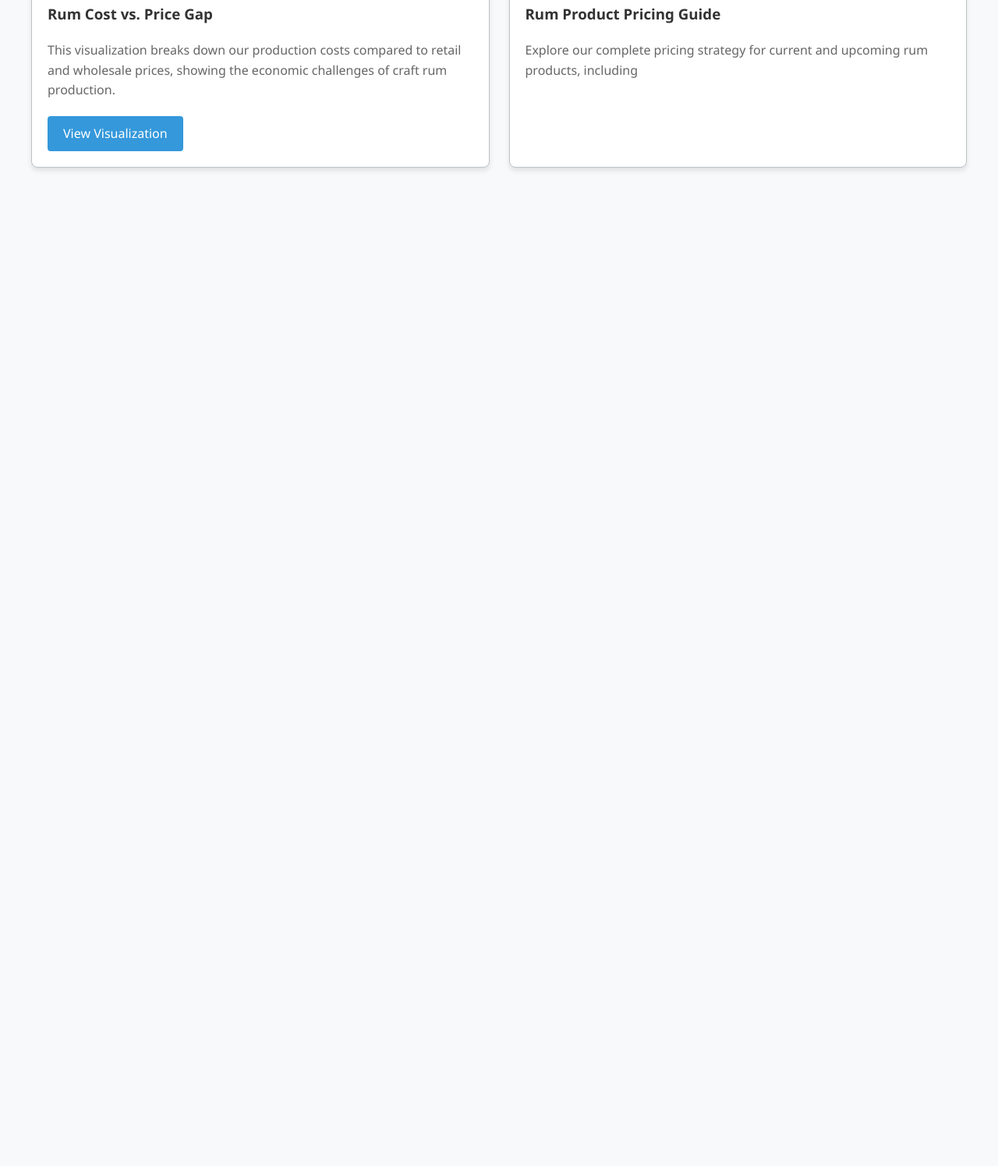
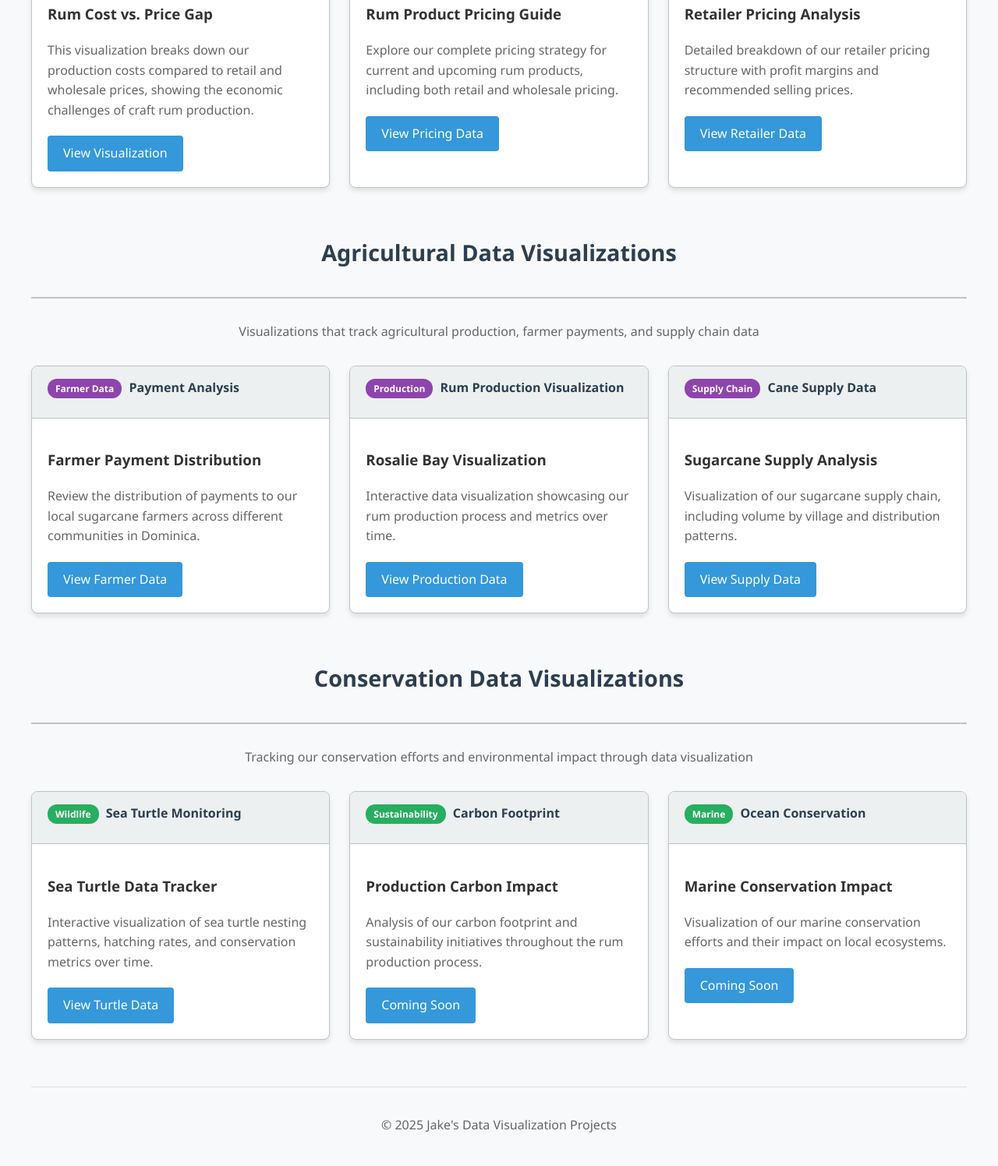
Before and after one commit to Jlevenson/Rum, a plain HTML site: page index.html in a window 1280 px wide. Shown: the part 535-2031 px from the top of the page at 78% size. Before the commit the page ends 830 px from the top, so only its background shows below. Drawn offline with Linux system fonts and the light colour scheme.

Commit message:
Update index.html

```diff
--- a/index.html
+++ b/index.html
@@ -199,4 +199,117 @@
                 </div>
                 <div class="card-content">
                     <h3>Rum Product Pricing Guide</h3>
-                    <p>Explore our complete pricing strategy for current and upcoming rum products, including
+                    <p>Explore our complete pricing strategy for current and upcoming rum products, including both retail and wholesale pricing.</p>
+                    <a href="rosalie-bay-rum-pricing.html" class="btn">View Pricing Data</a>
+                </div>
+            </div>
+
+            <div class="project-card">
+                <div class="card-header">
+                    <span class="category-badge category-business">Marketing</span>
+                    Retail Strategy
+                </div>
+                <div class="card-content">
+                    <h3>Retailer Pricing Analysis</h3>
+                    <p>Detailed breakdown of our retailer pricing structure with profit margins and recommended selling prices.</p>
+                    <a href="retailer-pricing-html.html" class="btn">View Retailer Data</a>
+                </div>
+            </div>
+        </div>
+    </section>
+
+    <section class="section">
+        <div class="section-heading">
+            <h2>Agricultural Data Visualizations</h2>
+        </div>
+        <p class="section-description">Visualizations that track agricultural production, farmer payments, and supply chain data</p>
+
+        <div class="project-grid">
+            <div class="project-card">
+                <div class="card-header">
+                    <span class="category-badge category-agriculture">Farmer Data</span>
+                    Payment Analysis
+                </div>
+                <div class="card-content">
+                    <h3>Farmer Payment Distribution</h3>
+                    <p>Review the distribution of payments to our local sugarcane farmers across different communities in Dominica.</p>
+                    <a href="farmer-payments.html" class="btn">View Farmer Data</a>
+                </div>
+            </div>
+
+            <div class="project-card">
+                <div class="card-header">
+                    <span class="category-badge category-agriculture">Production</span>
+                    Rum Production Visualization
+                </div>
+                <div class="card-content">
+                    <h3>Rosalie Bay Visualization</h3>
+                    <p>Interactive data visualization showcasing our rum production process and metrics over time.</p>
+                    <a href="rosalie-bay-visualization-html.html" class="btn">View Production Data</a>
+                </div>
+            </div>
+
+            <div class="project-card">
+                <div class="card-header">
+                    <span class="category-badge category-agriculture">Supply Chain</span>
+                    Cane Supply Data
+                </div>
+                <div class="card-content">
+                    <h3>Sugarcane Supply Analysis</h3>
+                    <p>Visualization of our sugarcane supply chain, including volume by village and distribution patterns.</p>
+                    <a href="farmer-cane-supply.html" class="btn">View Supply Data</a>
+                </div>
+            </div>
+        </div>
+    </section>
+
+    <section class="section">
+        <div class="section-heading">
+            <h2>Conservation Data Visualizations</h2>
+        </div>
+        <p class="section-description">Tracking our conservation efforts and environmental impact through data visualization</p>
+
+        <div class="project-grid">
+            <div class="project-card">
+                <div class="card-header">
+                    <span class="category-badge category-conservation">Wildlife</span>
+                    Sea Turtle Monitoring
+                </div>
+                <div class="card-content">
+                    <h3>Sea Turtle Data Tracker</h3>
+                    <p>Interactive visualization of sea turtle nesting patterns, hatching rates, and conservation metrics over time.</p>
+                    <a href="sea-turtle-data.html" class="btn">View Turtle Data</a>
+                </div>
+            </div>
+
+            <div class="project-card">
+                <div class="card-header">
+                    <span class="category-badge category-conservation">Sustainability</span>
+                    Carbon Footprint
+                </div>
+                <div class="card-content">
+                    <h3>Production Carbon Impact</h3>
+                    <p>Analysis of our carbon footprint and sustainability initiatives throughout the rum production process.</p>
+                    <a href="#" class="btn">Coming Soon</a>
+                </div>
+            </div>
+
+            <div class="project-card">
+                <div class="card-header">
+                    <span class="category-badge category-conservation">Marine</span>
+                    Ocean Conservation
+                </div>
+                <div class="card-content">
+                    <h3>Marine Conservation Impact</h3>
+                    <p>Visualization of our marine conservation efforts and their impact on local ecosystems.</p>
+                    <a href="#" class="btn">Coming Soon</a>
+                </div>
+            </div>
+        </div>
+    </section>
+
+    <footer>
+        <p>© 2025 Jake's Data Visualization Projects</p>
+    </footer>
+</body>
+</html>
```
